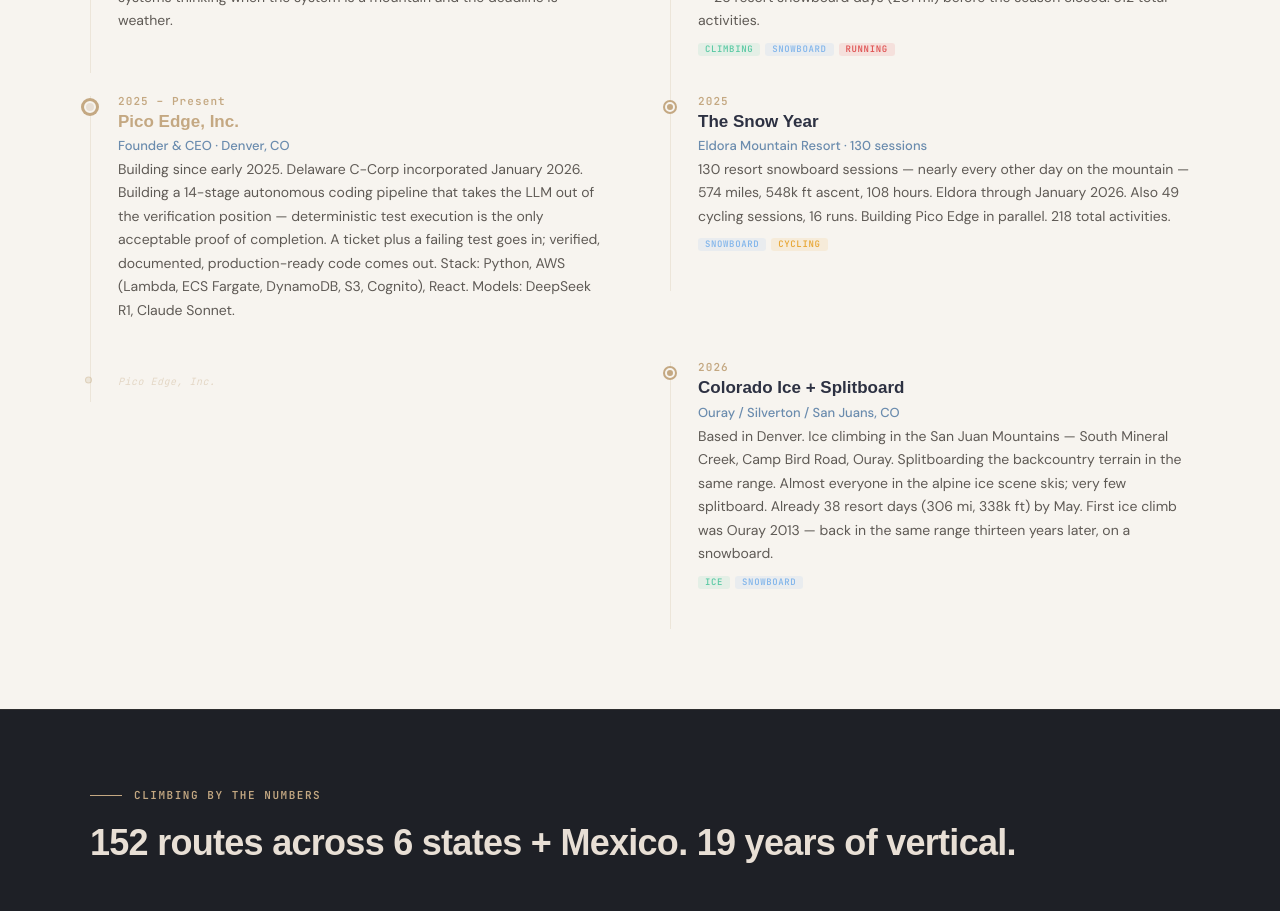
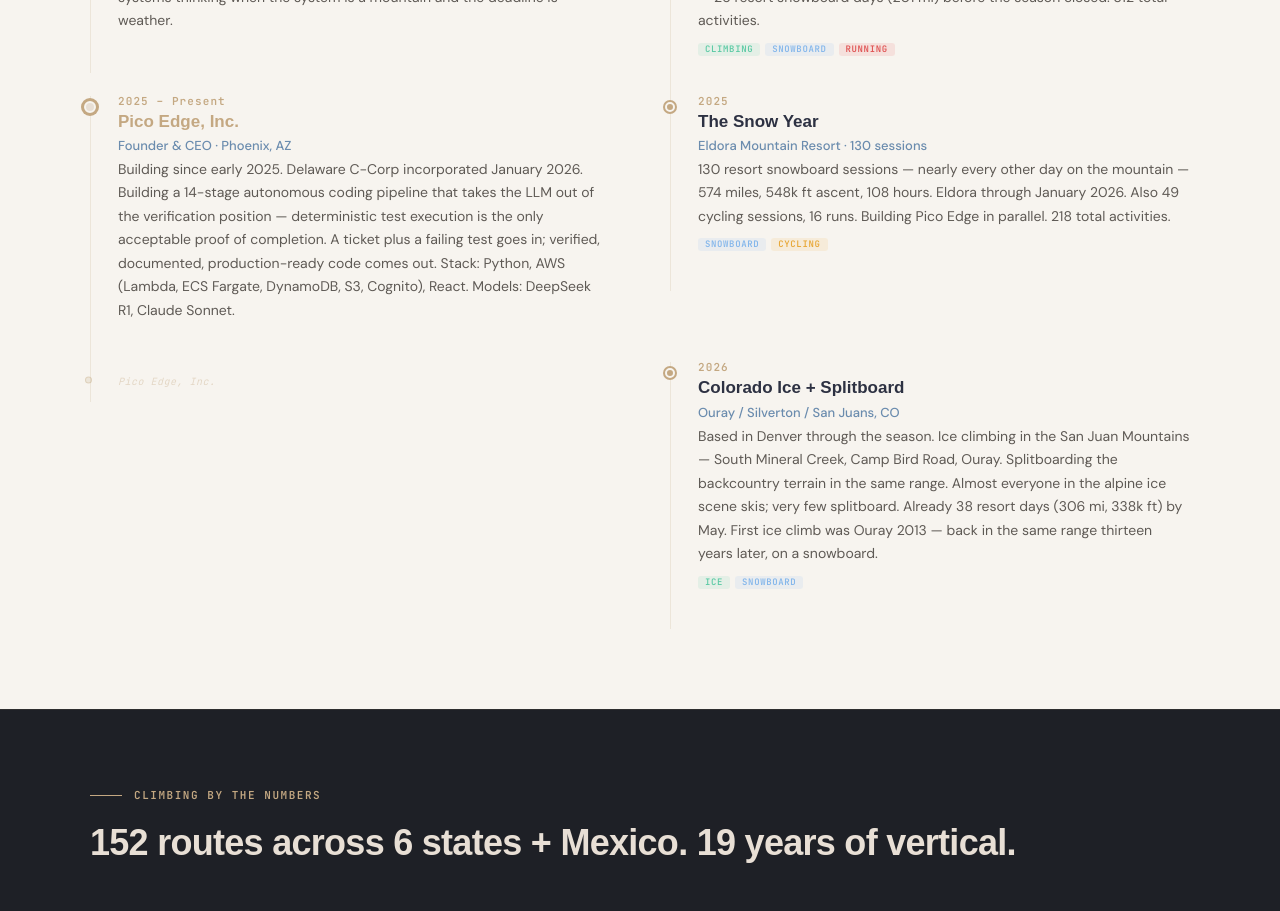
Before and after one commit to DesertCow/Portfolio-2023, a React (Create React App) app in the folder client/: page /About in a window 1280 px wide. Shown: the part 4120-5031 px from the top of the page. Built offline with nearby package versions, Linux system fonts and the light colour scheme; a web font is replaced by a local one.

Commit message:
Updated for Phoenix

```diff
--- a/client/src/pages/About.js
+++ b/client/src/pages/About.js
@@ -21,7 +21,7 @@
           <AltitudeMarker label="ABOUT" />
           <h1>Engineer. Founder. Mountaineer.</h1>
           <p className="about-hero-bio">
-            Computer Engineering graduate from Oklahoma State University. Former Product Development Engineer at Intel, where I worked on PCIe interface development and high-volume manufacturing on cutting edge processors. AWS certified. Full-stack developer. Founder of Pico Edge Inc. — building autonomous coding agent infrastructure in Denver, Colorado.
+            Computer Engineering graduate from Oklahoma State University. Former Product Development Engineer at Intel, where I worked on PCIe interface development and high-volume manufacturing on cutting edge processors. AWS certified. Full-stack developer. Founder of Pico Edge Inc. — building autonomous coding agent infrastructure in Phoenix, Arizona.
           </p>
           <p className="about-hero-bio about-hero-bio-2">
             The mountains have always run parallel to the work. The same years I was learning to ship production silicon, I was learning to lead ice in Hyalite Canyon. Preparation matters. Partners matter. Building a company from zero works the same way.
@@ -440,7 +440,7 @@
               <div className="timeline-dot" />
               <div className="timeline-year">2025 – Present</div>
               <div className="timeline-org">Pico Edge, Inc.</div>
-              <div className="timeline-role">Founder &amp; CEO · Denver, CO</div>
+              <div className="timeline-role">Founder &amp; CEO · Phoenix, AZ</div>
               <div className="timeline-desc">
                 Building since early 2025. Delaware C-Corp incorporated January 2026. Building a 14-stage autonomous coding pipeline that takes the LLM out of the verification position — deterministic test execution is the only acceptable proof of completion. A ticket plus a failing test goes in; verified, documented, production-ready code comes out. Stack: Python, AWS (Lambda, ECS Fargate, DynamoDB, S3, Cognito), React. Models: DeepSeek R1, Claude Sonnet.
               </div>
@@ -480,7 +480,7 @@
               <div className="timeline-org">Colorado Ice + Splitboard</div>
               <div className="timeline-role">Ouray / Silverton / San Juans, CO</div>
               <div className="timeline-desc">
-                Based in Denver. Ice climbing in the San Juan Mountains — South Mineral Creek, Camp Bird Road, Ouray. Splitboarding the backcountry terrain in the same range. Almost everyone in the alpine ice scene skis; very few splitboard. Already 38 resort days (306 mi, 338k ft) by May. First ice climb was Ouray 2013 — back in the same range thirteen years later, on a snowboard.
+                Based in Denver through the season. Ice climbing in the San Juan Mountains — South Mineral Creek, Camp Bird Road, Ouray. Splitboarding the backcountry terrain in the same range. Almost everyone in the alpine ice scene skis; very few splitboard. Already 38 resort days (306 mi, 338k ft) by May. First ice climb was Ouray 2013 — back in the same range thirteen years later, on a snowboard.
               </div>
               <div className="sport-badges">
                 <span className="sport-badge sport-climbing">Ice</span>
--- a/client/src/pages/Contact.js
+++ b/client/src/pages/Contact.js
@@ -30,8 +30,8 @@
 
         <div className="contact-card">
           <div className="contact-card-label">Location</div>
-          <span className="contact-card-value">Denver, CO</span>
-          <span className="contact-card-sub">Mountain Time Zone</span>
+          <span className="contact-card-value">Phoenix, AZ</span>
+          <span className="contact-card-sub">MST Year-Round</span>
         </div>
 
         <div className="contact-card">
--- a/client/src/pages/Home.js
+++ b/client/src/pages/Home.js
@@ -292,9 +292,9 @@
               <span className="stat-sub">Pico de Orizaba, Mexico</span>
             </div>
             <div className="stat-item">
-              <span className="stat-num">Denver, CO</span>
+              <span className="stat-num">Phoenix, AZ</span>
               <span className="stat-label">Home Base</span>
-              <span className="stat-sub">Mountain time zone</span>
+              <span className="stat-sub">Mountain Time Zone</span>
             </div>
             <div className="stat-item">
               <span className="stat-num">Oklahoma State</span>
```
